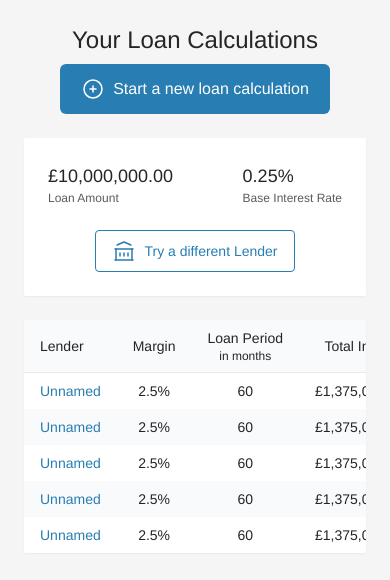
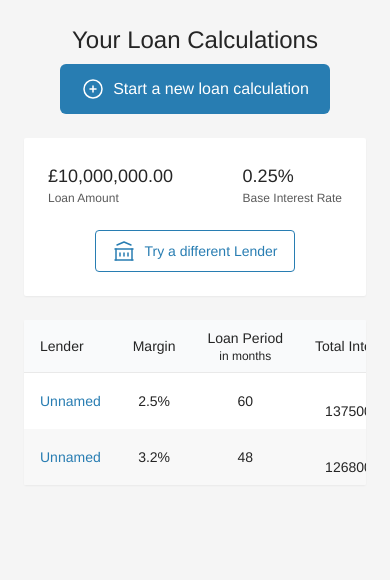
Before and after one commit to functionfirst/loan-calc, a Vue app: page / in a window 390 px wide. Shown: the top 580 px of the page. Built offline with nearby package versions, Linux system fonts and the light colour scheme.

Commit message:
Split table view into responsive components
This also adds some dummy data for loans rather than using static markup

```diff
--- a/src/components/LoanList.vue
+++ b/src/components/LoanList.vue
@@ -25,113 +25,51 @@
     </div>
 
     <div class="shadow-sm rounded-sm overflow-hidden bg-white">
-      <div class="overflow-auto snap-both max-h-96 md:max-h-full">
-        <table
-          class="text-sm"
-          width="100%"
-          cellspacing="0"
-          cellpadding="0"
+      <ResponsiveTable>
+        <template #thead>
+          <ResponsiveTheadCell
+            class="w-1/4 text-left"
+            :pin="true"
           >
-          <thead class="relative z-40">
-            <tr>
-              <th class="whitespace-nowrap bg-gray-50 border-b  border-gray-300 snap-start sticky top-0 left-0 z-50 font-medium py-2 px-4 text-left w-1/4">
             Lender
-              </th>
-              <th class="whitespace-nowrap bg-gray-50 border-b border-gray-300 snap-start sticky top-0 font-medium py-2 px-4 w-42">
+          </ResponsiveTheadCell>
+          <ResponsiveTheadCell class="w-42">
             Margin
-              </th>
-              <th class="whitespace-nowrap bg-gray-50 border-b border-gray-300 snap-start sticky top-0 font-medium py-2 px-4 w-42">
+          </ResponsiveTheadCell>
+          <ResponsiveTheadCell class="w-42">
             Loan Period <span class="block text-xs">in months</span>
-              </th>
-              <th class="whitespace-nowrap bg-gray-50 border-b border-gray-300 snap-start sticky top-0 font-medium py-2 px-4 text-right">
+          </ResponsiveTheadCell>
+          <ResponsiveTheadCell class="text-right">
             Total Interest
-              </th>
+          </ResponsiveTheadCell>
+        </template>
+        <template #tbody>
+          <tr
+            v-for="(loan, index) in loans"
+            :key="loan.id"
+            :class="index % 2 === 0 ? 'bg-white' : 'bg-gray-100'"
+          >
+            <ResponsiveTbodyCell
+              :class="index % 2 === 0 ? 'bg-white' : 'bg-gray-100' "
+              :pin="true"
+            >
+              <BaseLink :to="`/loan/1`">
+                {{ loan.lender }}
+              </BaseLink>
+            </ResponsiveTbodyCell>
+            <ResponsiveTbodyCell class="text-center">
+              {{ loan.margin }}%
+            </ResponsiveTbodyCell>
+            <ResponsiveTbodyCell class="text-center">
+              {{ loan.period }}
+            </ResponsiveTbodyCell>
+            <ResponsiveTbodyCell class="text-right">
+              {{ loan.interest.currency }}
+              {{ loan.interest.amount }}
+            </ResponsiveTbodyCell>
           </tr>
-          </thead>
-          <tbody class="z-10 relative">
-            <tr class="bg-white">
-              <th class="snap-start sticky left-0 py-2 px-4 bg-white">
-                <BaseLink :to="`/loan/1`">
-                  Unnamed
-                </BaseLink>
-              </th>
-              <td class="snap-start py-2 px-4 text-center">
-                2.5%
-              </td>
-              <td class="snap-start py-2 px-4 text-center">
-                60
-              </td>
-              <td class="snap-start py-2 px-4 text-right">
-                £1,375,000.00
-              </td>
-            </tr>
-            <tr class="bg-gray-50">
-              <th class="snap-start sticky left-0 py-2 px-4 bg-gray-50">
-                <BaseLink :to="`/loan/1`">
-                  Unnamed
-                </BaseLink>
-              </th>
-              <td class="snap-start py-2 px-4 text-center">
-                2.5%
-              </td>
-              <td class="snap-start py-2 px-4 text-center">
-                60
-              </td>
-              <td class="snap-start py-2 px-4 text-right">
-                £1,375,000.00
-              </td>
-            </tr>
-            <tr class="bg-white">
-              <th class="snap-start sticky left-0 py-2 px-4 bg-white">
-                <BaseLink :to="`/loan/1`">
-                  Unnamed
-                </BaseLink>
-              </th>
-              <td class="snap-start py-2 px-4 text-center">
-                2.5%
-              </td>
-              <td class="snap-start py-2 px-4 text-center">
-                60
-              </td>
-              <td class="snap-start py-2 px-4 text-right">
-                £1,375,000.00
-              </td>
-            </tr>
-            <tr class="bg-gray-50">
-              <th class="snap-start sticky left-0 py-2 px-4 bg-gray-50">
-                <BaseLink :to="`/loan/1`">
-                  Unnamed
-                </BaseLink>
-              </th>
-              <td class="snap-start py-2 px-4 text-center">
-                2.5%
-              </td>
-              <td class="snap-start py-2 px-4 text-center">
-                60
-              </td>
-              <td class="snap-start py-2 px-4 text-right">
-                £1,375,000.00
-              </td>
-            </tr>
-            <tr>
-              <th class="snap-start sticky left-0 py-2 px-4 bg-white">
-                <BaseLink :to="`/loan/1`">
-                  Unnamed
-                </BaseLink>
-              </th>
-              <td class="snap-start py-2 px-4 text-center">
-                2.5%
-              </td>
-              <td class="snap-start py-2 px-4 text-center">
-                60
-              </td>
-              <td class="snap-start py-2 px-4 text-right">
-                £1,375,000.00
-              </td>
-            </tr>
-          </tbody>
-        </table>
-      </div>
+        </template>
+      </ResponsiveTable>
     </div>
   </div>
 </template>
@@ -141,11 +79,45 @@ import { defineComponent } from 'vue'
 
 import BaseLink from './BaseLink.vue'
 import DifferentLenderButton from './DifferentLenderButton.vue'
+import ResponsiveTable from '@/components/ResponsiveTable.vue'
+import ResponsiveTbodyCell from '@/components/ResponsiveTbodyCell.vue'
+import ResponsiveTheadCell from '@/components/ResponsiveTheadCell.vue'
 
 export default defineComponent({
   components: {
     BaseLink,
-    DifferentLenderButton
+    DifferentLenderButton,
+    ResponsiveTable,
+    ResponsiveTbodyCell,
+    ResponsiveTheadCell
+  },
+  setup () {
+    const loans = [
+      {
+        id: 1,
+        lender: 'Unnamed',
+        margin: 2.5,
+        period: 60,
+        interest: {
+          amount: 137500000,
+          currency: 'GBP'
+        }
+      },
+      {
+        id: 2,
+        lender: 'Unnamed',
+        margin: 3.2,
+        period: 48,
+        interest: {
+          amount: 126800000,
+          currency: 'GBP'
+        }
+      }
+    ]
+
+    return {
+      loans
+    }
   }
 })
 </script>
--- /dev/null
+++ b/src/components/ResponsiveTable.vue
@@ -0,0 +1,19 @@
+<template>
+  <div class="overflow-auto snap-both max-h-96 md:max-h-full">
+    <table
+      class="text-sm"
+      width="100%"
+      cellspacing="0"
+      cellpadding="0"
+    >
+      <thead class="relative z-40">
+        <tr>
+          <slot name="thead" />
+        </tr>
+      </thead>
+      <tbody class="z-10 relative">
+        <slot name="tbody" />
+      </tbody>
+    </table>
+  </div>
+</template>
--- /dev/null
+++ b/src/components/ResponsiveTbodyCell.vue
@@ -0,0 +1,33 @@
+<template>
+  <td
+    class="snap-start py-2 px-4"
+    :class="css.join(' ')"
+  >
+    <slot />
+  </td>
+</template>
+
+<script lang="ts">
+import { defineComponent } from 'vue'
+
+export default defineComponent({
+  props: {
+    pin: {
+      default: false,
+      type: Boolean
+    }
+  },
+
+  setup (props) {
+    const css = []
+
+    if (props.pin) {
+      css.push('sticky left-0')
+    }
+
+    return {
+      css
+    }
+  }
+})
+</script>
--- /dev/null
+++ b/src/components/ResponsiveTheadCell.vue
@@ -0,0 +1,33 @@
+<template>
+  <th
+    class="whitespace-nowrap bg-gray-50 border-b border-gray-300 snap-start sticky top-0 font-medium py-2 px-4"
+    :class="css.join(' ')"
+  >
+    <slot />
+  </th>
+</template>
+
+<script lang="ts">
+import { defineComponent } from 'vue'
+
+export default defineComponent({
+  props: {
+    pin: {
+      default: false,
+      type: Boolean
+    }
+  },
+
+  setup (props) {
+    const css = []
+
+    if (props.pin) {
+      css.push('left-0')
+    }
+
+    return {
+      css
+    }
+  }
+})
+</script>
```
Lines whose indentation alone changed are shown as unchanged.
